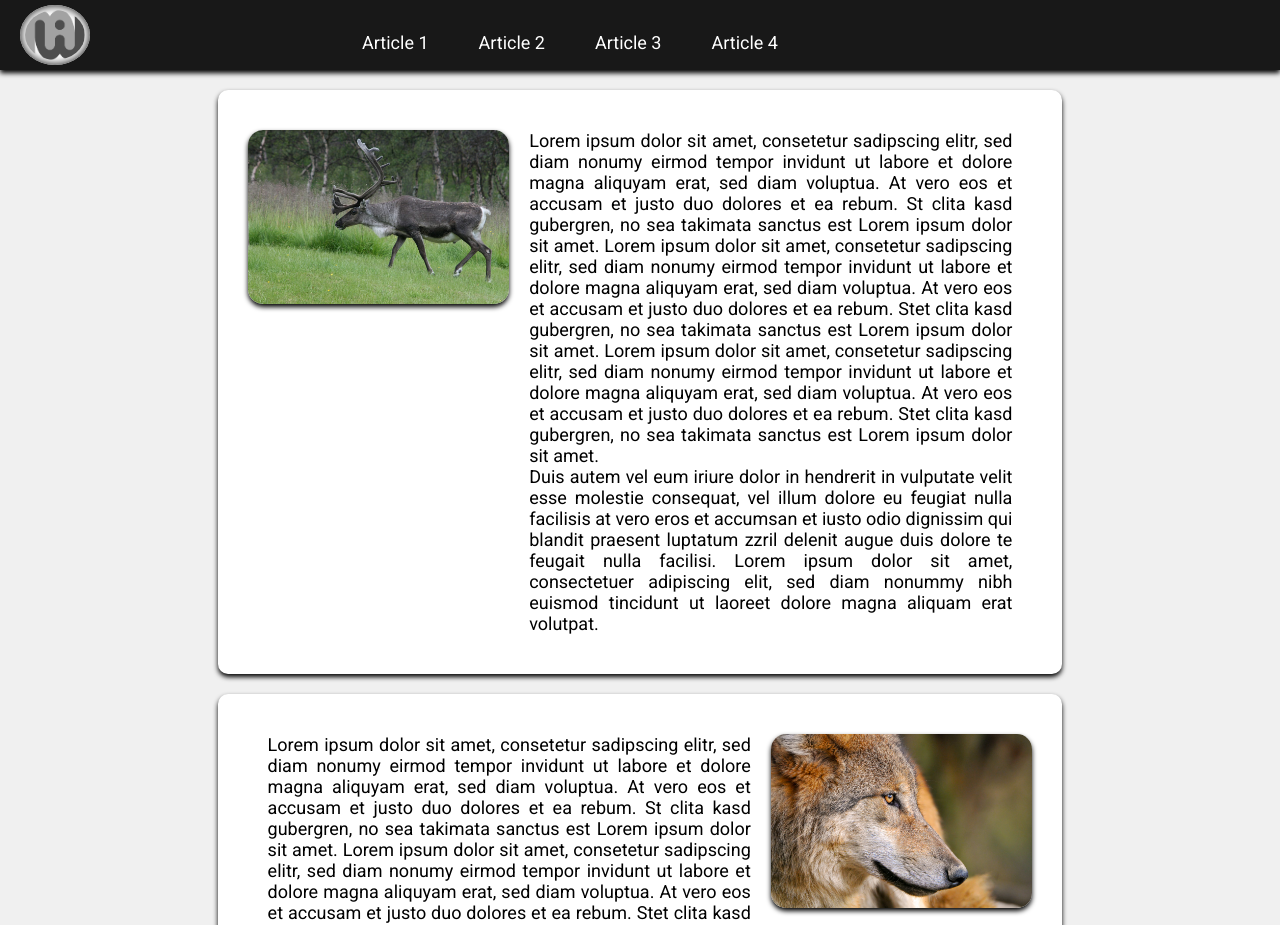
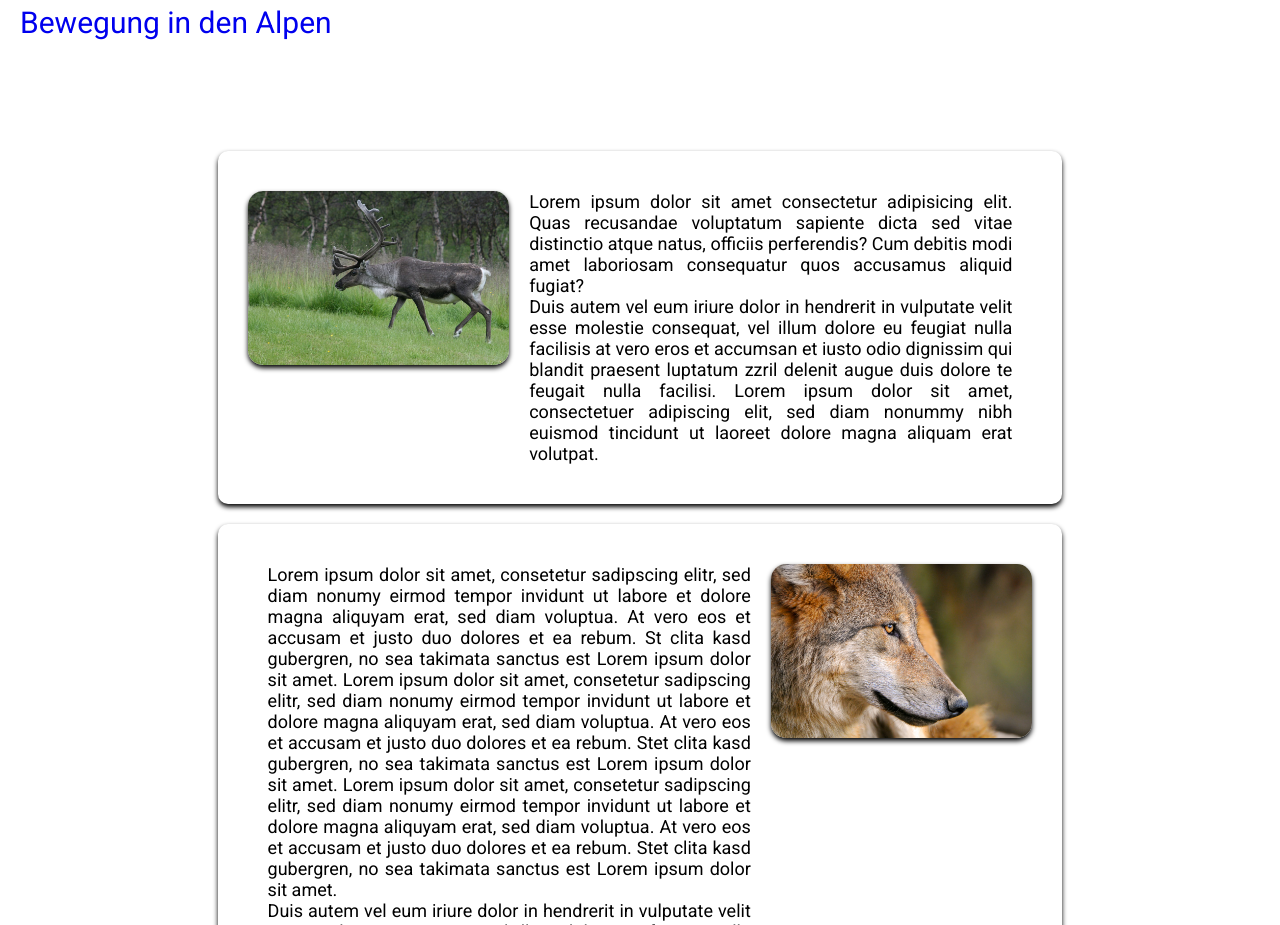
Before and after one commit to AlpineWeezl/WBS-Blog, a plain HTML site: page index.html in a window 1280 px wide. Shown: the top 925 px of the page. Drawn offline with Linux system fonts and the light colour scheme; a web font is replaced by a local one.

Commit message:
major changes in all files

```diff
--- a/index.html
+++ b/index.html
@@ -1,19 +1,23 @@
 <!DOCTYPE html>
 <html lang="en">
+
 <head>
     <meta charset="UTF-8">
     <meta http-equiv="X-UA-Compatible" content="IE=edge">
     <meta name="viewport" content="width=device-width, initial-scale=1.0">
     <link href="src/css/styles.css" rel="stylesheet">
-    <link rel="stylesheet" href="https://use.fontawesome.com/releases/v5.5.0/css/all.css" integrity="sha384-B4dIYHKNBt8Bc12p+WXckhzcICo0wtJAoU8YZTY5qE0Id1GSseTk6S+L3BlXeVIU" crossorigin="anonymous">
+    <link rel="stylesheet" href="https://use.fontawesome.com/releases/v5.5.0/css/all.css"
+        integrity="sha384-B4dIYHKNBt8Bc12p+WXckhzcICo0wtJAoU8YZTY5qE0Id1GSseTk6S+L3BlXeVIU" crossorigin="anonymous">
     <title>MaWi</title>
 </head>
+
 <body>
     <div class="layout">
-        <header class="head sticky-section">
+        <header class="sticky-section">
+            <div class="head">
                 <div class="logo-container">
-                <a href="index.html">
-                    <img class="logo" height="60px" src="src/pics/MaWi_Grau-Grau.png">
+                    <a class="logo" href="index.html">
+                        <p>Bewegung in den Alpen</p>
                     </a>
                 </div>
                 <div class="hamburger-menu-container">
@@ -22,18 +26,19 @@
                     </button>
                     <div class="dropdown-container">
                         <div class="dropdown-item-container">
-                        <a href="#article1""><input type="button" class="dropdown-item" value="Article 1"></a>
-                        <a href="#article2""><input type="button" class="dropdown-item" value="Article 2"></a>
-                        <a href="#article3""><input type="button" class="dropdown-item" value="Article 3"></a>
-                        <a href="#article4""><input type="button" class="dropdown-item" value="Article 4"></a>
+                            <a href="#article1""><input type=" button" class="dropdown-item" value="Article 1"></a>
+                            <a href="#article2""><input type=" button" class="dropdown-item" value="Article 2"></a>
+                            <a href="#article3""><input type=" button" class="dropdown-item" value="Article 3"></a>
+                            <a href="#article4""><input type=" button" class="dropdown-item" value="Article 4"></a>
+                        </div>
                     </div>
                 </div>
             </div>
             <div class="navbar">
-                <a href="#article1""><input type="button" class="navItem" value="Article 1"></a>
-                <a href="#article2""><input type="button" class="navItem" value="Article 2"></a>
-                <a href="#article3""><input type="button" class="navItem" value="Article 3"></a>
-                <a href="#article4""><input type="button" class="navItem" value="Article 4"></a>
+                <a href="#article1""><input type=" button" class="navItem" value="Article 1"></a>
+                <a href="#article2""><input type=" button" class="navItem" value="Article 2"></a>
+                <a href="#article3""><input type=" button" class="navItem" value="Article 3"></a>
+                <a href="#article4""><input type=" button" class="navItem" value="Article 4"></a>
             </div>
         </header>
         <main>
@@ -45,32 +50,16 @@
                         </picture>
                     </div>
                     <div class="article_text">
-                        <p>Lorem ipsum dolor sit amet, consetetur sadipscing elitr,
-                            sed diam nonumy eirmod tempor invidunt ut labore et
-                            dolore magna aliquyam erat, sed diam voluptua.
-                            At vero eos et accusam et justo duo dolores et ea rebum.
-                            St clita kasd gubergren, no sea takimata sanctus est
-                            Lorem ipsum dolor sit amet. Lorem ipsum dolor sit amet,
-                            consetetur sadipscing elitr, sed diam nonumy eirmod
-                            tempor invidunt ut labore et dolore magna aliquyam erat,
-                            sed diam voluptua. At vero eos et accusam et justo duo
-                            dolores et ea rebum. Stet clita kasd gubergren,
-                            no sea takimata sanctus est Lorem ipsum dolor sit amet.
-                            Lorem ipsum dolor sit amet, consetetur sadipscing elitr,
-                            sed diam nonumy eirmod tempor invidunt ut labore et dolore
-                            magna aliquyam erat, sed diam voluptua. At vero eos et
-                            accusam et justo duo dolores et ea rebum. Stet clita kasd
-                            gubergren, no sea takimata sanctus est Lorem ipsum dolor
-                            sit amet.
+                        <p>Lorem ipsum dolor sit amet consectetur adipisicing elit. Quas recusandae voluptatum sapiente
+                            dicta sed vitae distinctio atque natus, officiis perferendis? Cum debitis modi amet
+                            laboriosam consequatur quos accusamus aliquid fugiat?
                             <br>
-                            Duis autem vel eum iriure dolor in hendrerit in vulputate
-                            velit esse molestie consequat, vel illum dolore eu
-                            feugiat nulla facilisis at vero eros et accumsan et iusto
-                            odio dignissim qui blandit praesent luptatum zzril
-                            delenit augue duis dolore te feugait nulla facilisi.
-                            Lorem ipsum dolor sit amet, consectetuer adipiscing elit,
-                            sed diam nonummy nibh euismod tincidunt ut laoreet dolore
-                            magna aliquam erat volutpat.</p>
+                            Duis autem vel eum iriure dolor in hendrerit in vulputate velit esse molestie consequat, vel
+                            illum dolore eu feugiat nulla facilisis at vero eros et accumsan et iusto odio dignissim qui
+                            blandit praesent luptatum zzril delenit augue duis dolore te feugait nulla facilisi. Lorem
+                            ipsum dolor sit amet, consectetuer adipiscing elit, sed diam nonummy nibh euismod tincidunt
+                            ut laoreet dolore magna aliquam erat volutpat.
+                        </p>
                     </div>
                 </article>
                 <article id="article2" class="article-container article_even_number">
@@ -106,14 +95,16 @@
                             delenit augue duis dolore te feugait nulla facilisi.
                             Lorem ipsum dolor sit amet, consectetuer adipiscing elit,
                             sed diam nonummy nibh euismod tincidunt ut laoreet dolore
-                            magna aliquam erat volutpat.</p>
+                            magna aliquam erat volutpat.
+                        </p>
                     </div>
                 </article>
                 <article id="article3" class="article-container article_odd_number">
                     <div class="article-picture-container">
                         <picture>
                             <img class="article-picture" src="src/pics/rabbit1.jpg" alt="Rabbit with flowers">
-                        </picture>                    </div>
+                        </picture>
+                    </div>
                     <div class="article_text">
                         <p>Lorem ipsum dolor sit amet,
                             consetetur sadipscing elitr,
@@ -141,7 +132,8 @@
                             delenit augue duis dolore te feugait nulla facilisi.
                             Lorem ipsum dolor sit amet, consectetuer adipiscing elit,
                             sed diam nonummy nibh euismod tincidunt ut laoreet dolore
-                            magna aliquam erat volutpat.</p>
+                            magna aliquam erat volutpat.
+                        </p>
                     </div>
                 </article>
                 <article id="article4" class="article-container article_even_number">
@@ -177,7 +169,8 @@
                             delenit augue duis dolore te feugait nulla facilisi.
                             Lorem ipsum dolor sit amet, consectetuer adipiscing elit,
                             sed diam nonummy nibh euismod tincidunt ut laoreet dolore
-                            magna aliquam erat volutpat.</p>
+                            magna aliquam erat volutpat.
+                        </p>
                     </div>
                 </article>
             </section>
@@ -187,4 +180,5 @@
         </footer>
     </div>
 </body>
+
 </html>
--- a/src/css/styles.css
+++ b/src/css/styles.css
@@ -8,17 +8,16 @@
 
 body {
     overflow-x: hidden;
-    background-color: rgb(240, 240, 240);
+    background-color: rgb(255, 255, 255);
 }
 
 .head {
-    background-color: rgba(0, 0, 0, 0.9);
+    background-color: white;
     margin-bottom: 20px;
-    height: 70px;
+    height: 40px;
     display: flex;
     flex-direction: row;
     align-content: center;
-    box-shadow: black 0 3px 5px 0;
 }
 
 .logo-container {
@@ -28,10 +27,9 @@ body {
 }
 
 .logo {
-    padding: 7%;
-    background-color: white;
-    border-radius: 50%;
-    box-shadow: black inset 0 0 10px 0;
+    text-decoration: none;
+    font-size: 30px;
+    padding: 0;
 }
 
 .hamburger-menu-container {
@@ -80,7 +78,7 @@ body {
 .navItem {
     margin: 0;
     width: 100%;
-    height: 120%;
+    height: 80%;
     text-decoration: none;
     font-size: 18px;
     padding: 25px;
```
Lines whose indentation alone changed are shown as unchanged.
